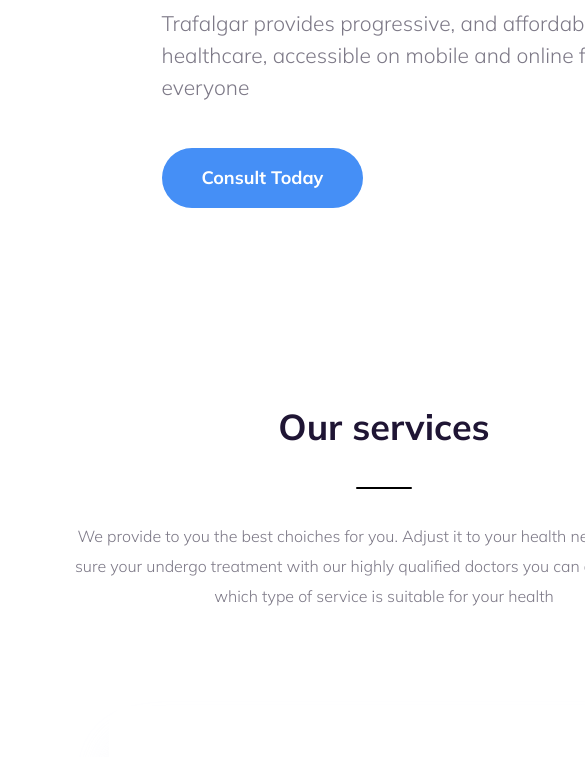
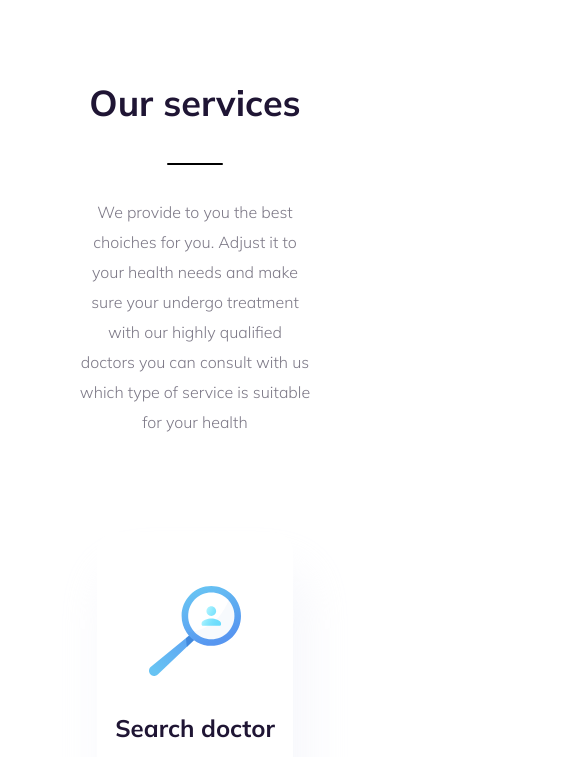
Before and after one commit to moehzi/trafalgar, a plain HTML site: page index.html in a window 390 px wide. Shown: the part 814-1571 px from the top of the page, 585 px wide, since content can reach past the window. Drawn offline with Linux system fonts and the light colour scheme.

Commit message:
fixing bug width

```diff
--- a/assets/css/style.css
+++ b/assets/css/style.css
@@ -475,7 +475,7 @@ img.hiasan-footer {
 
 @media only screen and (max-width:768px) {
 	.container {
-		width: 768px;
+		width: 90%;
 	}
 
 	.menu-toggle {
```
